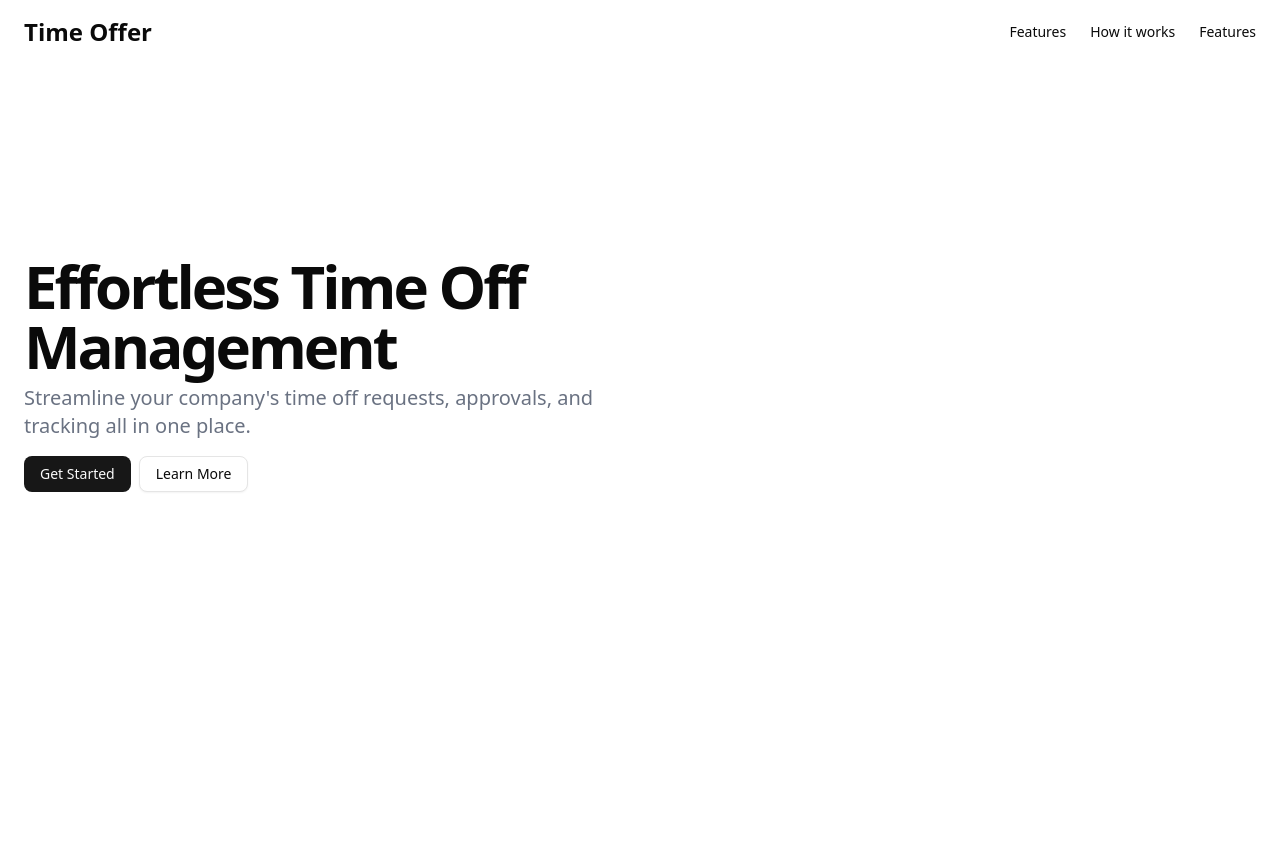
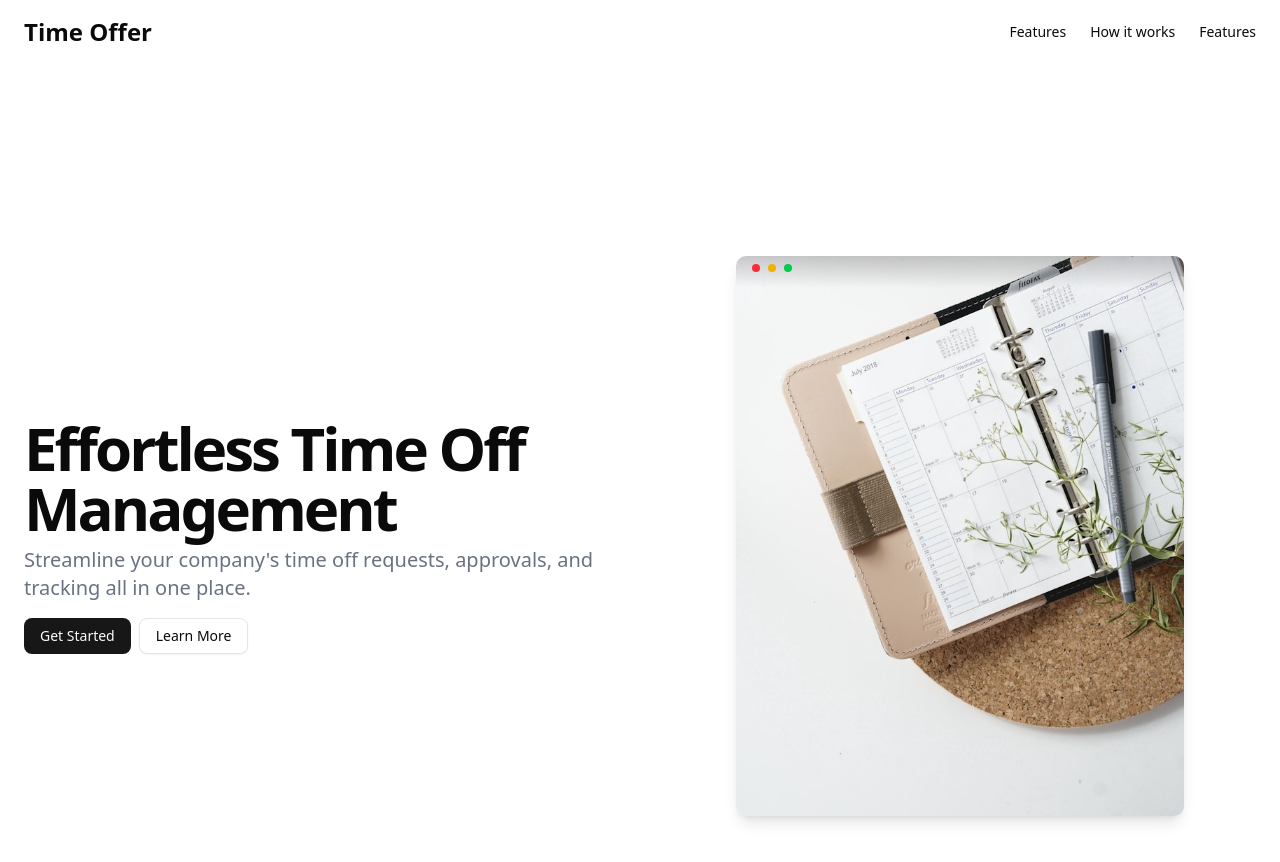
Before and after one commit to aramind/cap-time-offer, a Next.js app: page / in a window 1280 px wide. Shown: the top 862 px of the page. Before the commit the page ends 800 px from the top, so only its background shows below. Built offline with nearby package versions, Linux system fonts and the light colour scheme.

Commit message:
feat: adding hero section

```diff
--- a/src/app/page.tsx
+++ b/src/app/page.tsx
@@ -1,4 +1,5 @@
 import { Button } from "@/components/ui/button";
+import Image from "next/image";
 import Link from "next/link";
 
 export default function Home() {
@@ -52,6 +53,25 @@ export default function Home() {
                   </Button>
                 </div>
               </div>
+              <div className="flex items-center justify-center">
+                <div className="relative w-full max-w-md overflow-hidden rounded-lg shadow-lg  ">
+                  <Image
+                    src="/dashboard-screenshot.jpg"
+                    alt="Dashboard screenshot"
+                    width={600}
+                    height={400}
+                    priority
+                    className="w-full h-auto object-cover"
+                  />
+                  <div className="absolute top-0 left-0 right-0 bg-gradient-to-b from-black/20 to-transparent h-8">
+                    <div className="flex items-center gap-2 px-4 py-2">
+                      <div className="bg-red-500 w-2 h-2 rounded-full" />
+                      <div className="bg-yellow-500 w-2 h-2 rounded-full" />
+                      <div className="bg-green-500 w-2 h-2 rounded-full" />
+                    </div>
+                  </div>
+                </div>
+              </div>
             </div>
           </div>
         </section>
```
Also changed, not shown: public/dashboard-screenshot.jpg (added).
